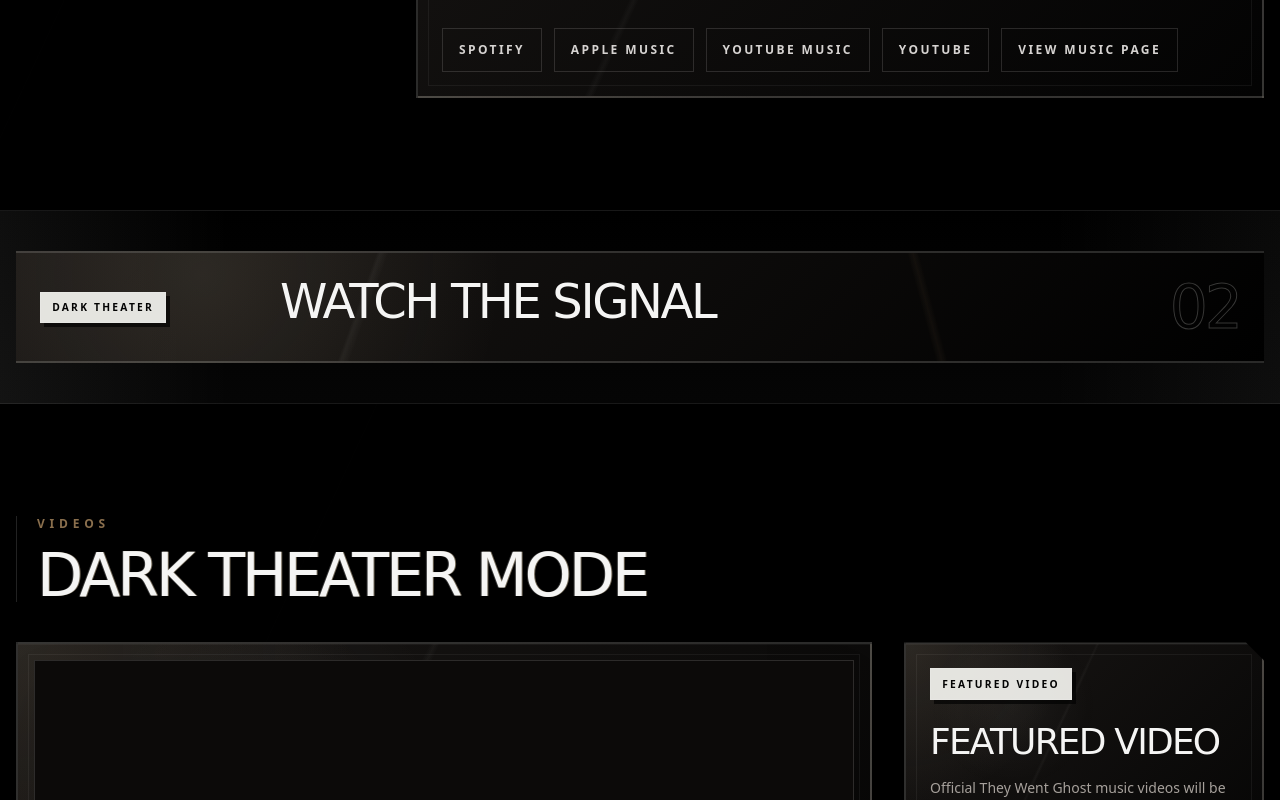
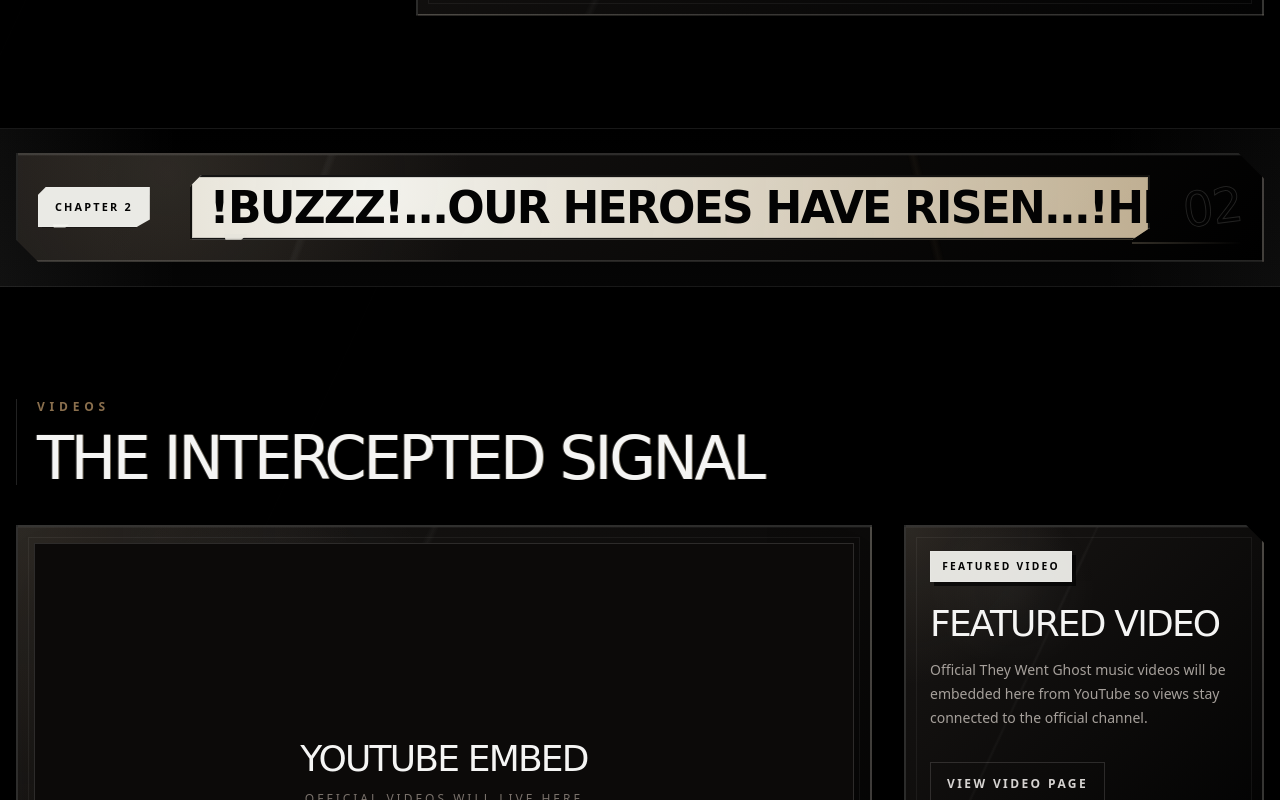
Before and after one commit to luvbricks-site/they-went-ghost-site, a Next.js app: page / in a window 1280 px wide. Shown: the part 1960-2760 px from the top of the page. Built offline with nearby package versions, Linux system fonts and the light colour scheme.

Commit message:
Comic Break posish

```diff
--- a/src/app/globals.css
+++ b/src/app/globals.css
@@ -264,18 +264,28 @@ body {
 }
 .twg-home-gutter {
   background:
-    linear-gradient(90deg, rgba(245, 245, 240, 0.06), transparent 18%, transparent 82%, rgba(245, 245, 240, 0.04)),
+    linear-gradient(90deg, rgba(245, 245, 240, 0.05), transparent 14%, transparent 86%, rgba(245, 245, 240, 0.035)),
     linear-gradient(180deg, #000 0%, #050505 100%);
 }
 
 .twg-comic-strip {
   position: relative;
   overflow: hidden;
-  border-top: 2px solid rgba(245, 245, 240, 0.16);
-  border-bottom: 2px solid rgba(245, 245, 240, 0.16);
+  border: 2px solid rgba(245, 245, 240, 0.14);
   background:
-    radial-gradient(circle at 15% 20%, rgba(200, 184, 155, 0.13), transparent 28%),
+    radial-gradient(circle at 12% 18%, rgba(200, 184, 155, 0.13), transparent 28%),
     linear-gradient(135deg, rgba(28, 25, 23, 0.92), rgba(0, 0, 0, 0.98));
+  clip-path: polygon(
+    0 0,
+    calc(100% - 26px) 0,
+    100% 26px,
+    100% 100%,
+    22px 100%,
+    0 calc(100% - 22px)
+  );
+  box-shadow:
+    0 14px 40px rgba(0, 0, 0, 0.35),
+    inset 0 1px 0 rgba(255, 255, 255, 0.035);
 }
 
 .twg-comic-strip::before {
@@ -283,15 +293,174 @@ body {
   position: absolute;
   inset: 0;
   background:
-    linear-gradient(110deg, transparent 0 28%, rgba(245, 245, 240, 0.05) 28.3%, transparent 29% 100%),
-    linear-gradient(75deg, transparent 0 72%, rgba(138, 111, 77, 0.09) 72.5%, transparent 73% 100%);
+    linear-gradient(110deg, transparent 0 24%, rgba(245, 245, 240, 0.05) 24.4%, transparent 25% 100%),
+    linear-gradient(76deg, transparent 0 72%, rgba(138, 111, 77, 0.08) 72.5%, transparent 73% 100%);
   opacity: 0.9;
   pointer-events: none;
 }
 
+.twg-comic-strip::after {
+  content: "";
+  position: absolute;
+  right: 1.25rem;
+  bottom: 1rem;
+  width: 110px;
+  height: 2px;
+  background: linear-gradient(90deg, rgba(200, 184, 155, 0.7), transparent);
+  opacity: 0.35;
+  pointer-events: none;
+}
+
+.twg-break-bubble {
+  position: relative;
+  display: inline-flex;
+  align-items: center;
+  justify-content: center;
+  border: 1px solid rgba(245, 245, 240, 0.18);
+  background: rgba(245, 245, 240, 0.95);
+  color: #030303;
+  padding: 0.7rem 1rem;
+  font-size: 0.68rem;
+  font-weight: 900;
+  letter-spacing: 0.2em;
+  text-transform: uppercase;
+  box-shadow: 4px 4px 0 rgba(0, 0, 0, 0.6);
+  clip-path: polygon(8px 0, 100% 0, 100% calc(100% - 8px), calc(100% - 14px) 100%, 0 100%, 0 8px);
+}
+
+.twg-break-bubble::after {
+  content: "";
+  position: absolute;
+  left: 14px;
+  bottom: -10px;
+  width: 16px;
+  height: 12px;
+  background: rgba(245, 245, 240, 0.95);
+  clip-path: polygon(0 0, 100% 0, 18% 100%);
+  filter: drop-shadow(2px 2px 0 rgba(0, 0, 0, 0.5));
+}
+
+.twg-break-title {
+  display: inline-block;
+  text-wrap: balance;
+  text-shadow: 2px 2px 0 rgba(0, 0, 0, 0.35);
+}
+
+.twg-break-description {
+  max-width: 52rem;
+}
+
 .twg-issue-number {
-  -webkit-text-stroke: 1px rgba(245, 245, 240, 0.22);
+  -webkit-text-stroke: 1px rgba(245, 245, 240, 0.18);
   color: transparent;
+  opacity: 0.75;
+  transform: rotate(-7deg);
+}
+
+@media (max-width: 768px) {
+  .twg-comic-strip {
+    clip-path: polygon(
+      0 0,
+      calc(100% - 18px) 0,
+      100% 18px,
+      100% 100%,
+      14px 100%,
+      0 calc(100% - 14px)
+    );
+  }
+
+  .twg-break-bubble {
+    font-size: 0.6rem;
+    letter-spacing: 0.18em;
+    padding: 0.6rem 0.85rem;
+  }
+
+  .twg-break-bubble::after {
+    left: 12px;
+  }
+}
+
+.twg-break-speech {
+  position: relative;
+  display: block;
+  width: 100%;
+  max-width: 100%;
+  margin-inline: auto;
+  border: 2px solid rgba(3, 3, 3, 0.92);
+  background:
+    radial-gradient(circle at 20% 20%, rgba(245, 245, 240, 0.92), rgba(200, 184, 155, 0.84)),
+    linear-gradient(135deg, rgba(231, 229, 220, 0.94), rgba(168, 145, 112, 0.86));
+  color: #030303;
+  padding: 0.7rem 1.1rem 0.65rem;
+  box-shadow:
+    6px 6px 0 rgba(0, 0, 0, 0.72),
+    inset 0 0 0 1px rgba(3, 3, 3, 0.12);
+  clip-path: polygon(
+    12px 0,
+    100% 0,
+    100% calc(100% - 12px),
+    calc(100% - 18px) 100%,
+    0 100%,
+    0 12px
+  );
+}
+
+.twg-break-speech::after {
+  content: "";
+  position: absolute;
+  left: 2rem;
+  bottom: -14px;
+  width: 24px;
+  height: 18px;
+  background: rgba(231, 229, 220, 0.94);
+  clip-path: polygon(0 0, 100% 0, 18% 100%);
+  filter: drop-shadow(4px 4px 0 rgba(0, 0, 0, 0.65));
+}
+
+.twg-break-speech-title {
+  font-family:
+    "Segoe Print",
+    "Bradley Hand",
+    "Comic Sans MS",
+    "Trebuchet MS",
+    system-ui,
+    sans-serif;
+  font-weight: 900;
+  letter-spacing: -0.04em;
+  line-height: 0.9;
+  text-transform: uppercase;
+  text-shadow: none;
+}
+
+.twg-break-speech-description {
+  font-family:
+    "Comic Sans MS",
+    "Segoe Print",
+    "Trebuchet MS",
+    system-ui,
+    sans-serif;
+  margin-top: 0.35rem;
+  max-width: 44rem;
+  color: rgba(3, 3, 3, 0.72);
+  font-size: 0.72rem;
+  font-weight: 800;
+  letter-spacing: 0.03em;
+  line-height: 1.35;
+  text-transform: uppercase;
+}
+
+@media (max-width: 768px) {
+  .twg-break-speech {
+    max-width: 100%;
+    padding: 0.7rem 0.9rem 0.65rem;
+  }
+
+  .twg-break-speech::after {
+    left: 1.25rem;
+    bottom: -12px;
+    width: 20px;
+    height: 16px;
+  }
 }
 
 .twg-panel-tilt-left {
--- a/src/app/videos/page.tsx
+++ b/src/app/videos/page.tsx
@@ -7,7 +7,7 @@ export default function VideosPage() {
   return (
     <SubPageLayout
       eyebrow="Videos"
-      title="Dark Theater"
+      title="THE INTERCEPED SIGNAL"
       description="Official They Went Ghost music videos and promo videos embedded from YouTube."
     >
       <div className="grid gap-10">
--- a/src/components/HomeComicBreak.tsx
+++ b/src/components/HomeComicBreak.tsx
@@ -1,5 +1,3 @@
-import ComicCaption from "@/components/ComicCaption";
-
 type HomeComicBreakProps = {
   eyebrow: string;
   title: string;
@@ -11,28 +9,32 @@ export default function HomeComicBreak({
   eyebrow,
   title,
   description,
-  issueLabel = "TWG",
+  issueLabel = "01",
 }: HomeComicBreakProps) {
   return (
-    <section className="twg-home-gutter relative border-b border-stone-200/10 px-4 py-8 sm:py-10">
+    <section className="twg-home-gutter relative border-b border-stone-200/10 px-4 py-5 sm:py-6">
       <div className="mx-auto max-w-7xl">
-        <div className="twg-comic-strip p-5 sm:p-6">
-          <div className="relative z-10 grid gap-5 md:grid-cols-[220px_1fr_120px] md:items-center">
+        <div className="twg-comic-strip p-4 sm:p-5 md:p-5">
+          <div className="relative z-10 grid gap-3 md:grid-cols-[140px_minmax(0,1fr)_80px] md:items-center">
             <div>
-              <ComicCaption>{eyebrow}</ComicCaption>
+              <span className="twg-break-bubble">{eyebrow}</span>
             </div>
 
-            <div>
-              <h2 className="font-display text-3xl uppercase leading-none tracking-tighter text-stone-100 sm:text-4xl md:text-5xl">
-                {title}
-              </h2>
+            <div className="flex justify-center">
+              <div className="twg-break-speech mx-auto">
+                <h2 className="twg-break-speech-title text-2xl sm:text-3xl md:text-[2.75rem] md:whitespace-nowrap">
+                  {title}
+                </h2>
 
-              <p className="mt-3 max-w-3xl text-sm leading-6 text-stone-400">
-                {description}
-              </p>
+                {description && (
+                  <p className="twg-break-speech-description">
+                    {description}
+                  </p>
+                )}
+              </div>
             </div>
 
-            <div className="hidden justify-self-end font-display text-6xl uppercase leading-none tracking-tighter twg-issue-number md:block">
+            <div className="hidden justify-self-end font-display text-5xl uppercase leading-none tracking-tight twg-issue-number md:block">
               {issueLabel}
             </div>
           </div>
--- a/src/components/HomePage.tsx
+++ b/src/components/HomePage.tsx
@@ -18,7 +18,7 @@ export default function HomePage() {
 
       <HomeComicBreak
         eyebrow="Chapter 1"
-        title="A LOW RUMBLE FROM THE SEWER GRATES"
+        title="!BOOM! A LOW RUMBLE FROM THE SEWER"
         description=""
         issueLabel="01"
       />
@@ -26,8 +26,8 @@ export default function HomePage() {
       <MusicSection />
 
       <HomeComicBreak
-        eyebrow="Dark Theater"
-        title="Watch the Signal"
+        eyebrow="Chapter 2"
+        title="!BUZZZ!...OUR HEROES HAVE RISEN...!HISS!"
         description=""
         issueLabel="02"
       />
@@ -35,8 +35,8 @@ export default function HomePage() {
       <VideoSection />
 
       <HomeComicBreak
-        eyebrow="Live / Merch / Identity"
-        title="Everything Else Lives in the Margins"
+        eyebrow="Chapter 3"
+        title="!BANG!...RETAKING THE CITY...!BOOM!"
         description=""
         issueLabel="03"
       />
@@ -46,8 +46,8 @@ export default function HomePage() {
       <AboutSection />
 
       <HomeComicBreak
-        eyebrow="Final Panel"
-        title="Booking, Links, and Contact"
+        eyebrow="The Final Chapter"
+        title="VICTORY! THE CITY IS OURS! FOR NOW..."
         description=""
         issueLabel="04"
       />
--- a/src/components/sections/VideoSection.tsx
+++ b/src/components/sections/VideoSection.tsx
@@ -6,7 +6,7 @@ import Link from "next/link";
 
 export default function VideoSection() {
   return (
-    <SectionShell id="videos" eyebrow="Videos" title="Dark Theater Mode">
+    <SectionShell id="videos" eyebrow="Videos" title="THE INTERCEPTED SIGNAL">
       <div className="grid gap-8 lg:grid-cols-[1fr_360px] lg:items-start">
         <ComicPanel className="p-3 sm:p-4" cut="none">
           <div className="aspect-video border border-stone-200/15 bg-stone-950 shadow-2xl">
```
